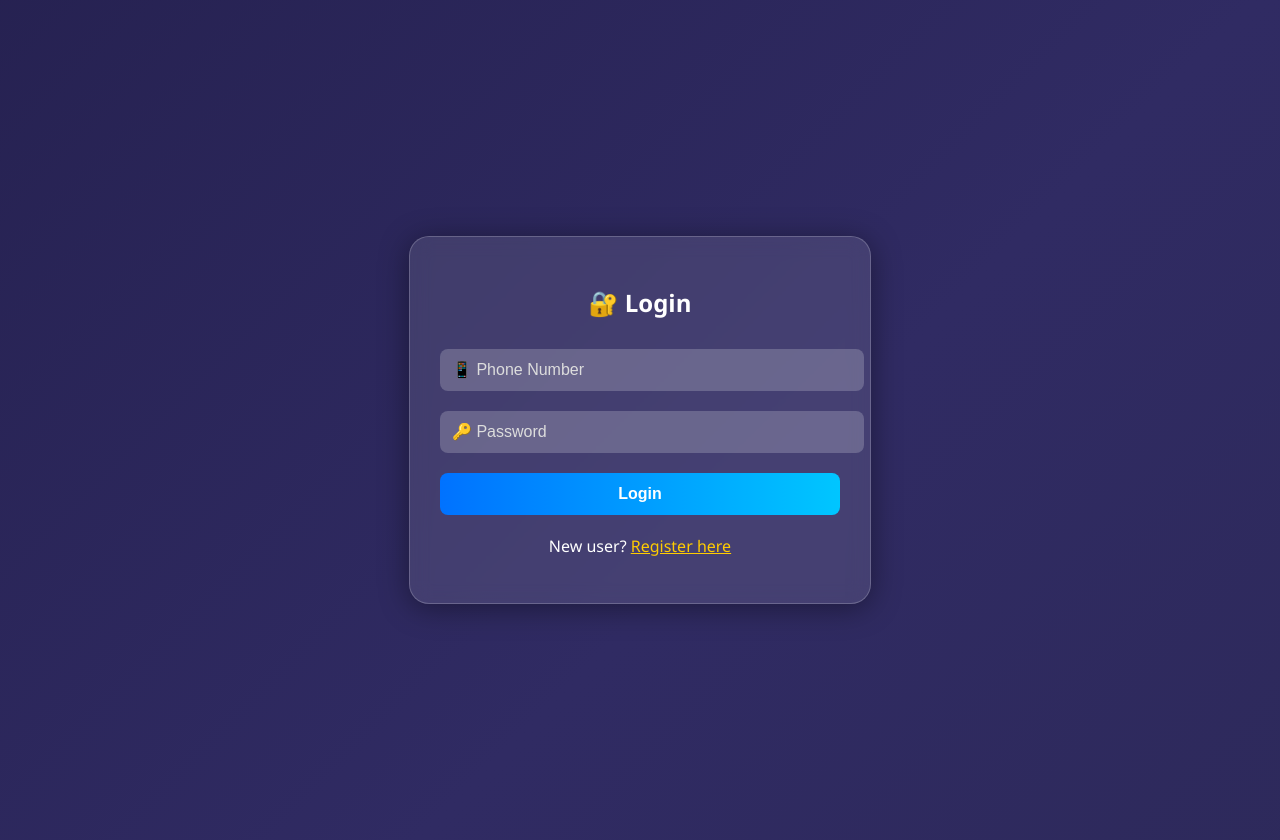
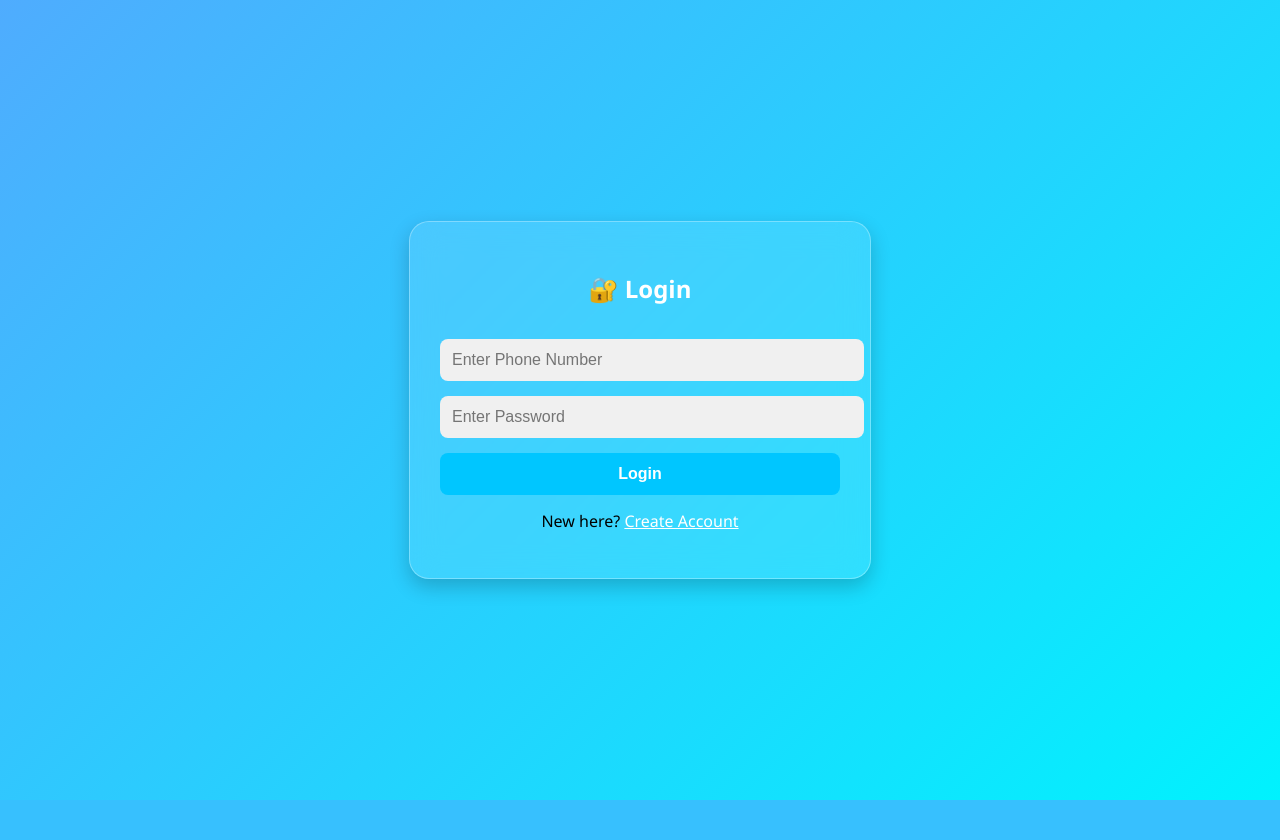
Before and after one commit to abdullahasad491326/SMS_Web_App, a Flask app: page /login in a window 1280 px wide. After the commit the page ends 800 px from the top, so only its background shows below. Run offline with Flask 3, Linux system fonts and the light colour scheme.

Commit message:
Update login.html

```diff
--- a/app/templates/login.html
+++ b/app/templates/login.html
@@ -4,98 +4,10 @@
   <meta charset="UTF-8" />
   <title>Login - SMS App</title>
   <meta name="viewport" content="width=device-width, initial-scale=1.0">
-  <style>
-    body {
-      margin: 0;
-      padding: 0;
-      font-family: 'Segoe UI', sans-serif;
-      background: linear-gradient(135deg, #0f0c29, #302b63, #24243e);
-      background-size: 400% 400%;
-      animation: gradientBG 10s ease infinite;
-    }
-
-    @keyframes gradientBG {
-      0% { background-position: 0% 50%; }
-      50% { background-position: 100% 50%; }
-      100% { background-position: 0% 50%; }
-    }
-
-    .card-container {
-      display: flex;
-      justify-content: center;
-      align-items: center;
-      height: 100vh;
-      padding: 20px;
-    }
-
-    .glass-card {
-      background: rgba(255, 255, 255, 0.1);
-      border: 1px solid rgba(255, 255, 255, 0.2);
-      border-radius: 20px;
-      box-shadow: 0 4px 30px rgba(0, 0, 0, 0.4);
-      backdrop-filter: blur(10px);
-      -webkit-backdrop-filter: blur(10px);
-      padding: 30px;
-      width: 90%;
-      max-width: 400px;
-      color: #fff;
-      text-align: center;
-    }
-
-    .glass-card h2 {
-      margin-bottom: 20px;
-      font-size: 24px;
-      font-weight: bold;
-    }
-
-    input, button {
-      width: 100%;
-      padding: 12px;
-      margin: 10px 0;
-      border: none;
-      border-radius: 8px;
-      font-size: 16px;
-    }
-
-    input {
-      background: rgba(255, 255, 255, 0.2);
-      color: white;
-    }
-
-    input::placeholder {
-      color: #ddd;
-    }
-
-    button {
-      background: linear-gradient(to right, #0072ff, #00c6ff);
-      color: white;
-      font-weight: bold;
-      cursor: pointer;
-      transition: transform 0.2s ease;
-    }
-
-    button:hover {
-      transform: scale(1.05);
-    }
-
-    .flash {
-      background-color: rgba(255, 0, 0, 0.3);
-      padding: 10px;
-      margin-bottom: 15px;
-      border-radius: 10px;
-      font-size: 14px;
-    }
-
-    a {
-      color: #ffcc00;
-      text-decoration: underline;
-      font-weight: 500;
-    }
-  </style>
+  <link rel="stylesheet" href="{{ url_for('static', filename='style.css') }}">
 </head>
 <body>
   <div class="card-container">
-    <div class="glass-card">
     <h2>🔐 Login</h2>
     {% with messages = get_flashed_messages() %}
       {% if messages %}
@@ -103,15 +15,13 @@
       {% endif %}
     {% endwith %}
     <form action="/login" method="POST">
-        <input type="text" name="phone" placeholder="📱 Phone Number" required>
-        <input type="password" name="password" placeholder="🔑 Password" required>
+      <input type="text" name="phone" placeholder="Enter Phone Number" required>
+      <input type="password" name="password" placeholder="Enter Password" required>
       <button type="submit">Login</button>
     </form>
-      <p style="margin-top: 10px;">
-        New user?
-        <a href="/register">Register here</a>
+    <p style="text-align: center; margin-top: 15px;">
+      New here? <a href="/register">Create Account</a>
     </p>
-    </div>
   </div>
 </body>
 </html>
```
Lines whose indentation alone changed are shown as unchanged.
